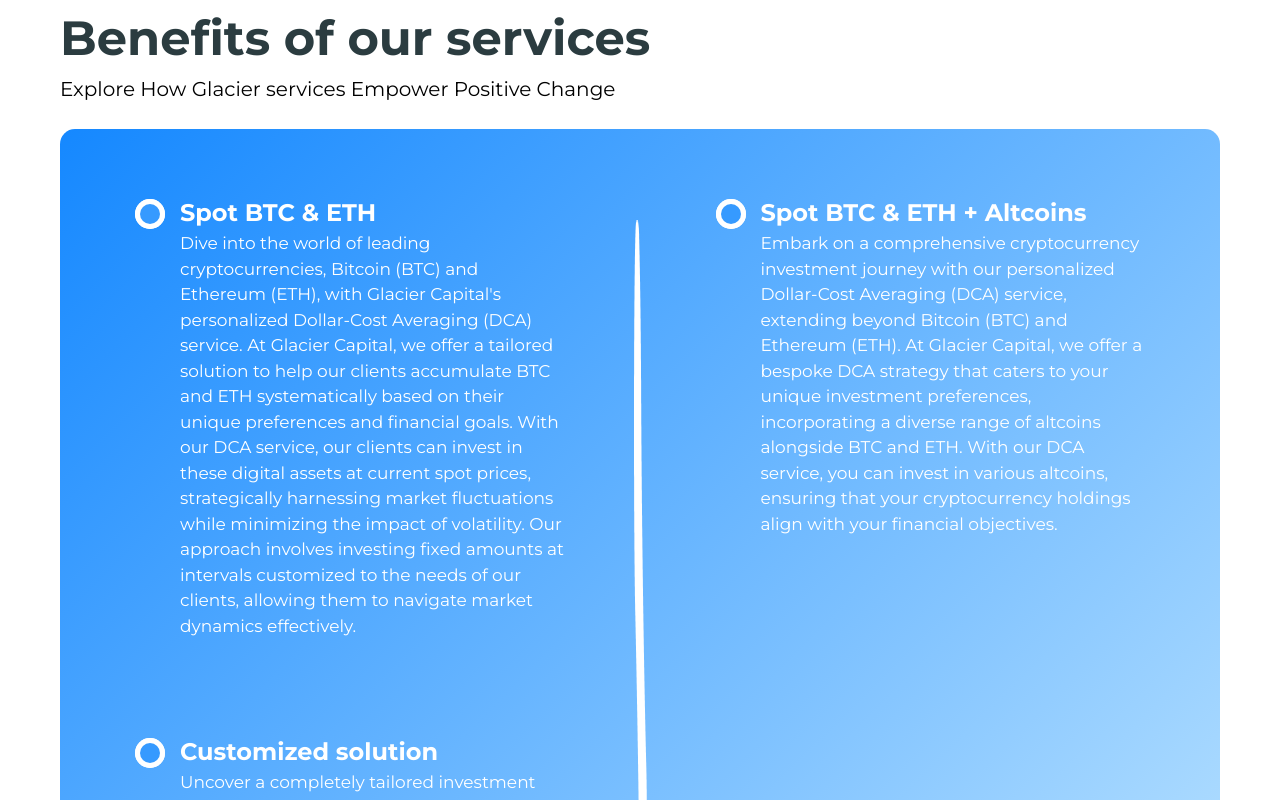
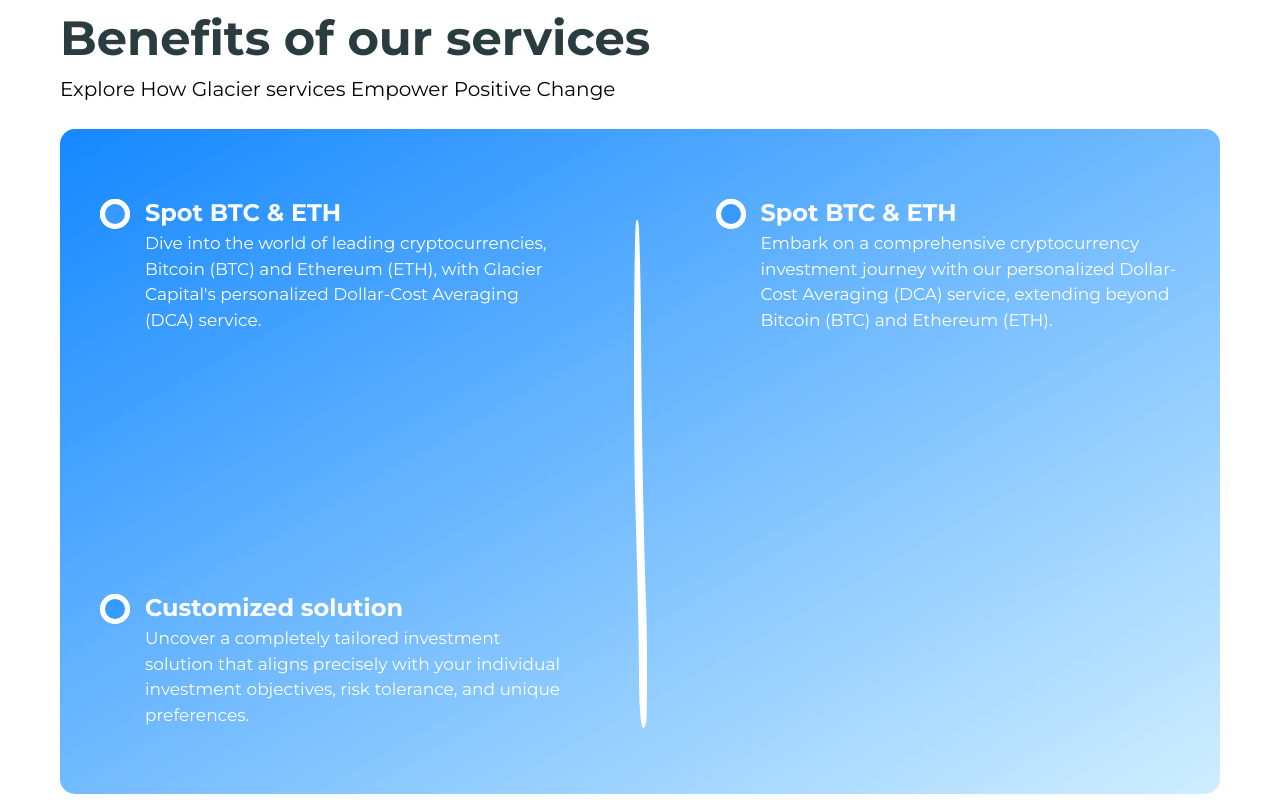
Before and after one commit to Mhamad-Raad/Glacier, a Next.js app: page /about in a window 1280 px wide. Shown: the part 2820-3620 px from the top of the page. Built offline with nearby package versions, Linux system fonts and the light colour scheme.

Commit message:
fix design buggs in team section

```diff
--- a/Components/about/Benifits/BenifitList.js
+++ b/Components/about/Benifits/BenifitList.js
@@ -8,17 +8,17 @@
 
 const BenifitList = () => {
   return (
-    <div className="flex md:flex-row sm:flex-col lg:gap-[69px] md:py-[66px] md:px-[75px] mt-[25px] bg-gradient-to-br from-[#1588ff] to-[#cfeeff] rounded-[15px] z-10 md:gap-[90px] sm:py-[53px] sm:px-[51px] sm:gap-[30px]">
-      <div className="flex flex-col md:gap-[95px] justify-between sm:gap-[55px] md:w-[45%]">
+    <div className="flex md:flex-row sm:flex-col lg:gap-[69px] md:py-[66px] md:px-[40px] mt-[25px] bg-gradient-to-br from-[#1588ff] to-[#cfeeff] rounded-[15px] z-10 md:gap-[50px] sm:py-[53px] sm:px-[51px] sm:gap-[30px]">
+      <div className="flex flex-col gap-[50px] justify-between md:w-[50%]">
         <BenifitItem info={BenifitsData[0]} />
         <BenifitItem info={BenifitsData[1]} />
       </div>
       <Image
         src={VLine}
         alt=""
-        className="md:w-[8px] md:h-[600px] sm:w-0 sm:h-0 lg:w-[13px] lg:h-[708px] lg:mt-[25px]"
+        className="md:w-[8px] md:h-[250px] sm:w-0 sm:h-0 lg:w-[13px] lg:h-[508px] lg:mt-[25px]"
       />
-      <div className="flex flex-col md:gap-[70px] justify-between sm:gap-[55px] md:w-[45%]">
+      <div className="flex flex-col justify-between sm:gap-[55px] md:w-[50%]">
         <BenifitItem info={BenifitsData[2]} />
       </div>
     </div>
--- a/data/about/BenifitsData.js
+++ b/data/about/BenifitsData.js
@@ -2,17 +2,17 @@
   {
     title: 'Spot BTC & ETH',
     description:
-      "Dive into the world of leading cryptocurrencies, Bitcoin (BTC) and Ethereum (ETH), with Glacier Capital's personalized Dollar-Cost Averaging (DCA) service. At Glacier Capital, we offer a tailored solution to help our clients accumulate BTC and ETH systematically based on their unique preferences and financial goals. With our DCA service, our clients can invest in these digital assets at current spot prices, strategically harnessing market fluctuations while minimizing the impact of volatility. Our approach involves investing fixed amounts at intervals customized to the needs of our clients, allowing them to navigate market dynamics effectively.",
+      "Dive into the world of leading cryptocurrencies, Bitcoin (BTC) and Ethereum (ETH), with Glacier Capital's personalized Dollar-Cost Averaging (DCA) service.",
   },
   {
     title: 'Customized solution',
     description:
-      "Uncover a completely tailored investment solution that aligns precisely with your individual investment objectives, risk tolerance, and unique preferences. At Glacier Capital, our team of experts will craft a personalized portfolio that expertly translates your long-term vision into a strategic investment plan. As a discerning investor, you'll gain exclusive access to our strategic advisory services, designed to keep you well-informed about the latest market trends, high-profile opportunities, and potential risks. With Glacier Capital's customized solutions, your investment journey will be precisely designed to meet your needs and aspirations, ensuring that your financial future is in capable hands.",
+      "Uncover a completely tailored investment solution that aligns precisely with your individual investment objectives, risk tolerance, and unique preferences.",
   },
   {
-    title: 'Spot BTC & ETH + Altcoins',
+    title: 'Spot BTC & ETH',
     description:
-      'Embark on a comprehensive cryptocurrency investment journey with our personalized Dollar-Cost Averaging (DCA) service, extending beyond Bitcoin (BTC) and Ethereum (ETH). At Glacier Capital, we offer a bespoke DCA strategy that caters to your unique investment preferences, incorporating a diverse range of altcoins alongside BTC and ETH. With our DCA service, you can invest in various altcoins, ensuring that your cryptocurrency holdings align with your financial objectives.',
+      'Embark on a comprehensive cryptocurrency investment journey with our personalized Dollar-Cost Averaging (DCA) service, extending beyond Bitcoin (BTC) and Ethereum (ETH).',
   },
 ];
 
```
